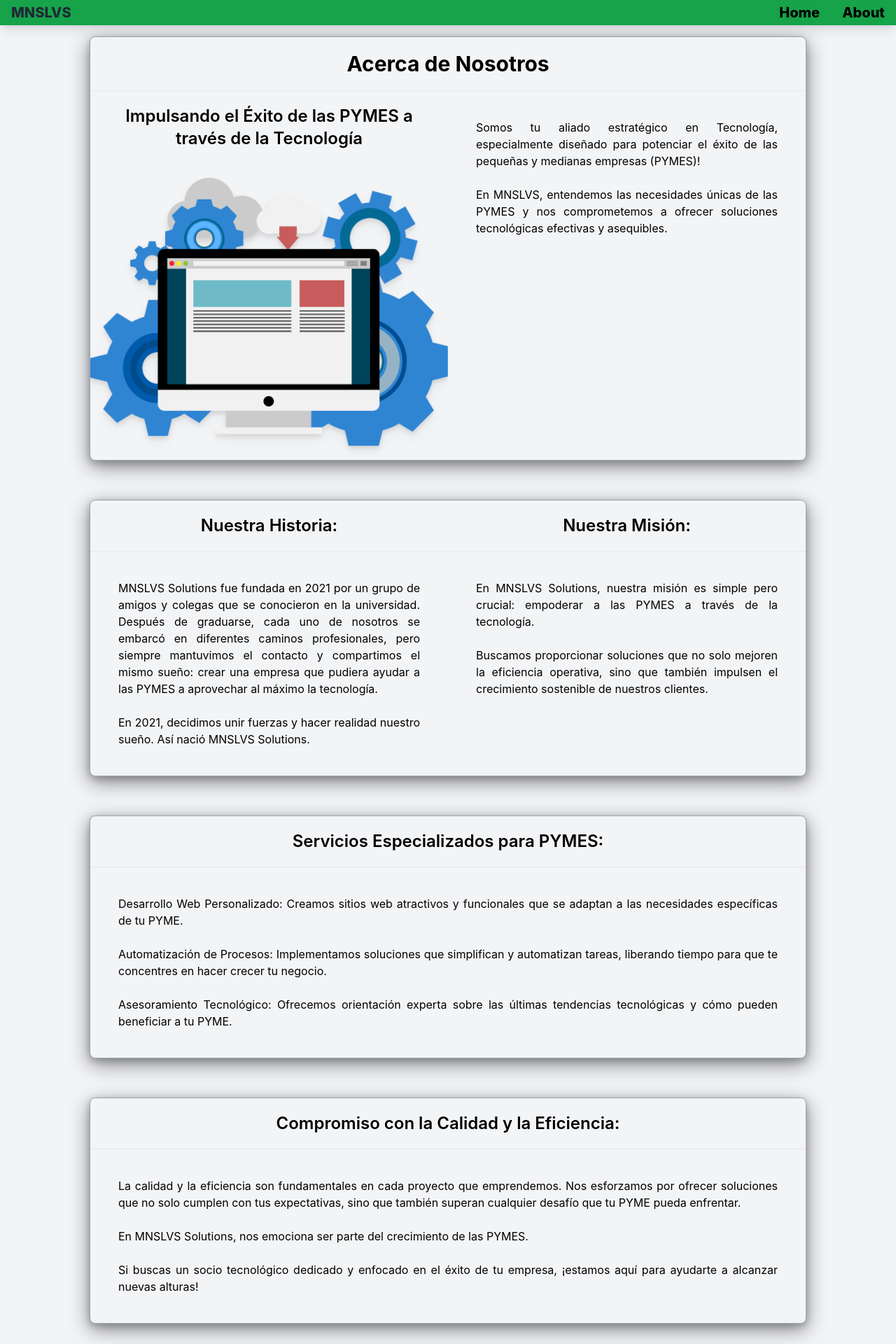
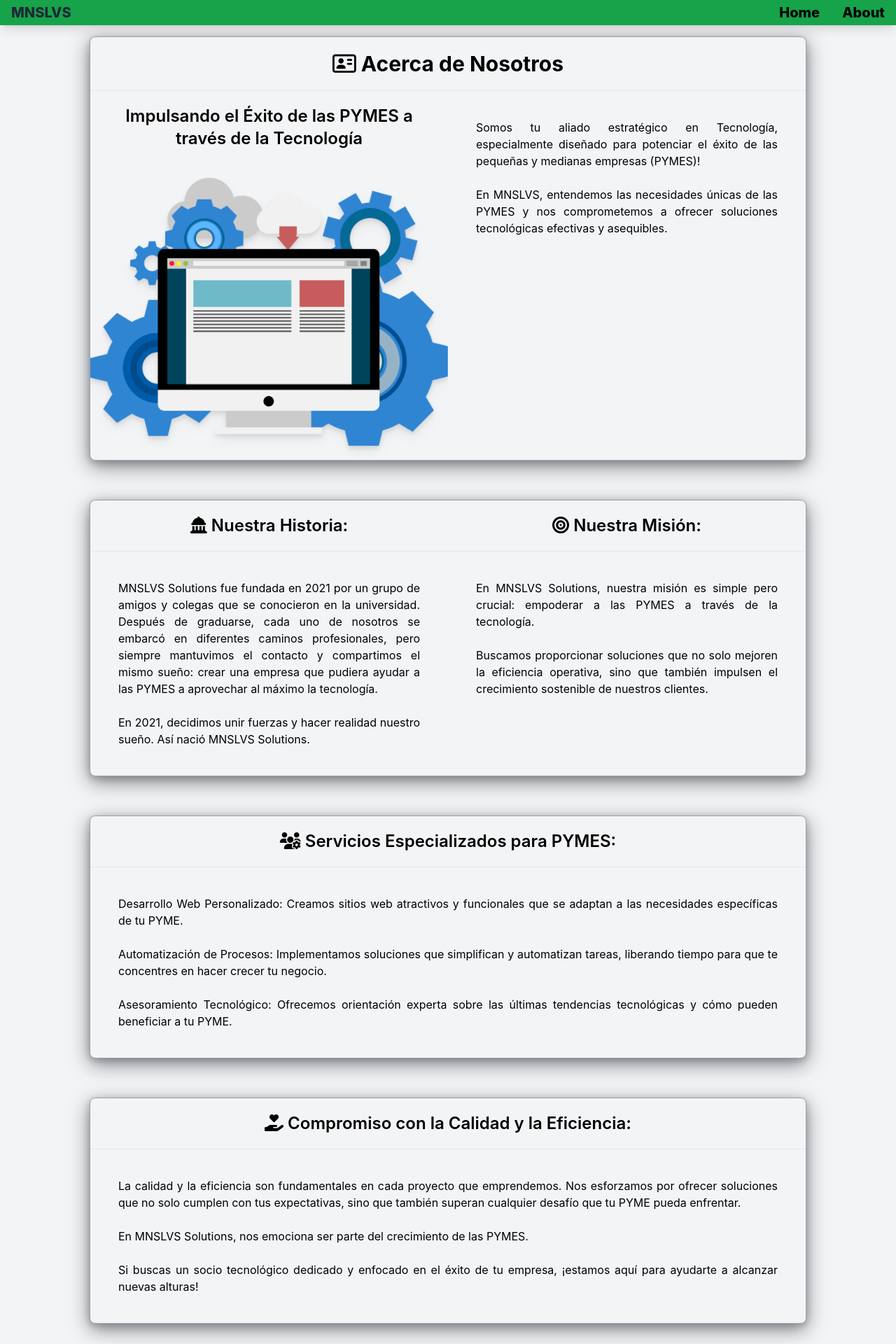
Before and after one commit to emonsalves/AWS-Frontend, a React (Vite) app: page /#/About in a window 1280 px wide. Shown: the top 1920 px of the page at 70% size. Built offline with nearby package versions, Linux system fonts and the light colour scheme; what tailwindcss-animated would draw is missing.

Commit message:
Add icons to headings in ContainerAbout and About components

```diff
--- a/src/components/containers/ContainerAbout.jsx
+++ b/src/components/containers/ContainerAbout.jsx
@@ -2,7 +2,9 @@ const ContainerAbout = () => {
     return (
         <>
             <div className="flex flex-wrap border border-gray-400 shadow-custom-dark rounded-lg flex-col bg-gray-100 w-[80%] animate-fade-up animate-once mt-4 mb-10">
-                <h1 className="text-black my-5 font-bold text-3xl animate-fade animate-once text-center">Acerca de Nosotros</h1>
+                <h1 className="text-black my-5 font-bold text-3xl animate-fade animate-once text-center">
+                    <i className="fa-regular fa-address-card"></i> Acerca de Nosotros
+                </h1>
 
                 <hr />
 
@@ -35,7 +37,9 @@ const ContainerAbout = () => {
 
             <div className="flex flex-col md:flex-row border border-gray-400 shadow-custom-dark rounded-lg bg-gray-100 w-[80%] animate-fade-up animate-once mt-4 mb-10">
                 <div className="flex flex-col md:w-1/2">
-                    <h2 className="text-black my-5 font-semibold text-2xl animate-fade animate-once text-center m-5">Nuestra Historia:</h2>
+                    <h2 className="text-black my-5 font-semibold text-2xl animate-fade animate-once text-center m-5">
+                        <i className="fa-solid fa-landmark-dome"></i> Nuestra Historia:
+                    </h2>
 
                     <hr />
 
@@ -50,7 +54,9 @@ const ContainerAbout = () => {
                 </div>
 
                 <div className="flex flex-col md:w-1/2">
-                    <h2 className="text-black my-5 font-semibold text-2xl animate-fade animate-once text-center m-5">Nuestra Misión:</h2>
+                    <h2 className="text-black my-5 font-semibold text-2xl animate-fade animate-once text-center m-5">
+                        <i className="fa-solid fa-bullseye"></i> Nuestra Misión:
+                    </h2>
                     <hr />
                     <p className="text-black text-md animate-fade-left animate-once m-10 text-justify">
                         En MNSLVS Solutions, nuestra misión es simple pero crucial: empoderar a las PYMES a través de la tecnología. <br /> <br />
@@ -62,7 +68,7 @@ const ContainerAbout = () => {
 
             <div className="flex flex-wrap border border-gray-400 shadow-custom-dark rounded-lg flex-col bg-gray-100 w-[80%] animate-fade-up animate-once mt-4 mb-10">
                 <h2 className="text-black my-5 font-semibold text-2xl animate-fade animate-once text-center m-5">
-                    Servicios Especializados para PYMES:
+                    <i className="fa-solid fa-users-gear"></i> Servicios Especializados para PYMES:
                 </h2>
 
                 <hr />
@@ -80,7 +86,7 @@ const ContainerAbout = () => {
 
             <div className="flex flex-wrap border border-gray-400 shadow-custom-dark rounded-lg flex-col bg-gray-100 w-[80%] animate-fade-up animate-once mt-4 mb-10">
                 <h2 className="text-black my-5 font-semibold text-2xl animate-fade animate-once text-center m-5">
-                    Compromiso con la Calidad y la Eficiencia:
+                    <i className="fa-solid fa-hand-holding-heart"></i> Compromiso con la Calidad y la Eficiencia:
                 </h2>
 
                 <hr />
--- a/src/pages/About.jsx
+++ b/src/pages/About.jsx
@@ -38,7 +38,7 @@ const About = () => {
         <div className="min-w-full min-h-full bg-gray-100 flex flex-col items-center text-white mb-5">
             <ContainerAbout />
             <h1 className="text-black my-5 font-semibold text-2xl animate-fade animate-once text-center m-5">
-                Conoce las tecnologías que utilizamos:
+                <i className="fa-solid fa-toolbox"></i> Conoce las tecnologías que utilizamos:
             </h1>
             <MarqueeAbout direction={"left"} speed={25} dataLogos={logosMarque1} />
             <MarqueeAbout direction={"right"} speed={25} dataLogos={logosMarque2} />
```
